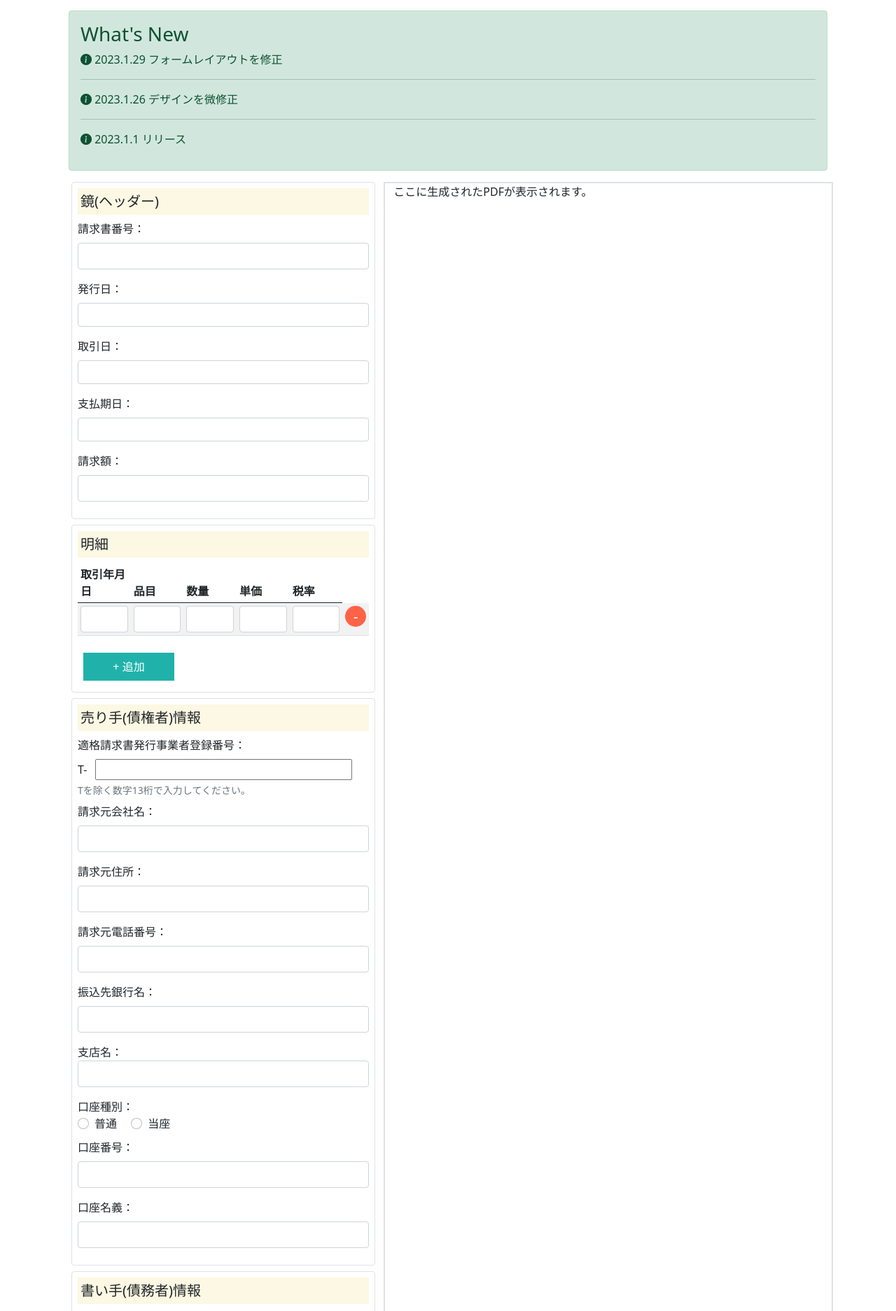
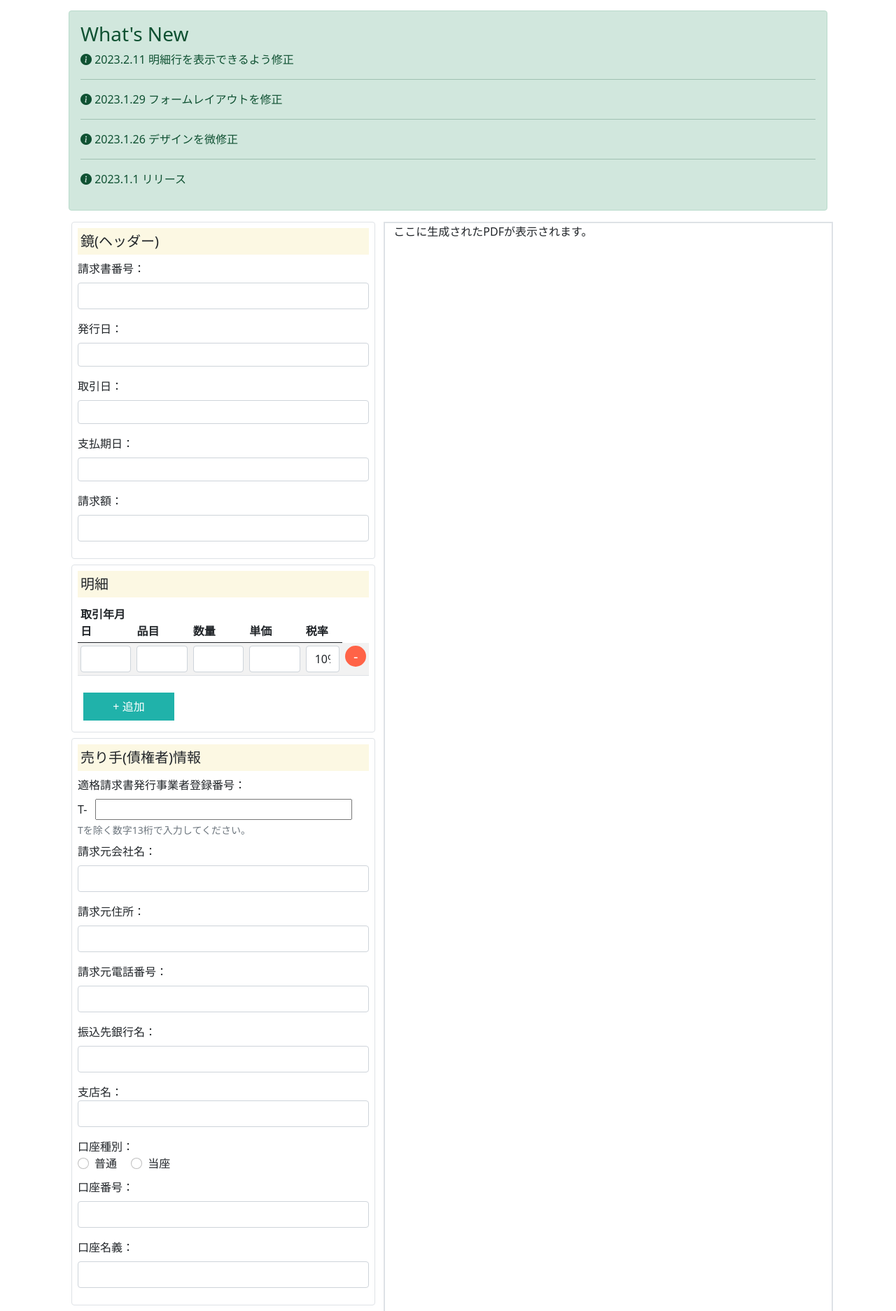
Before and after one commit to okapee/pdf_peppol_builder, a Flask app: page / in a window 1280 px wide. Shown: the part 278-2152 px from the top of the page at 70% size. Run offline with Flask 2, Linux system fonts and the light colour scheme; some libraries are stand-ins or nearby versions.

Commit message:
明細行を表示&計算できるように修正

```diff
--- a/app.py
+++ b/app.py
@@ -64,25 +64,9 @@ dictConfig(
     }
 )
 
-# Cloud SQLに接続し、テーブルを作成する(テーブルは予めコンソールから作成しておくこと!)
-# connection = pymysql.connect(host='34.84.231.41', user='root', password='Gn4+*5biC8=1nACI', db='peppol-builder')
-# with connection.cursor() as cursor:
-#     print(cursor.execute("show databases;"))
-#     sql = '''
-#     CREATE TABLE aiueo (
-#        student_id INT NOT NULL AUTO_INCREMENT PRIMARY KEY,
-#        first_name VARCHAR(50) NULL,
-#        last_name VARCHAR(50) NULL,
-#        birthday DATE NULL,
-#        gender ENUM('F','M')
-#     )'''
-#     cursor.execute(sql)
-
-
 @app.route("/")
 def index():
     return render_template("main.html")
-
 
 @app.route("/call_from_ajax", methods=["POST"])
 def callfromajax():
@@ -90,25 +74,24 @@ def callfromajax():
         encoded_string = ""
         global filename
         req = request.get_json()
-        # app.logger.warning(f'filename: {request.json["fileSpecNo"]}')
         filename = f'output_{req["fileSpecNo"]}.pdf'
         file_path = f"./tmp/{filename}"
-        app.logger.warning(f"file_path: {file_path}")
-        app.logger.warning(f"filename: {filename}")
         invoiceNo = req["invoiceNo"]
         issueDate = req["issueDate"]
         issuer = req["issuer"]
-
-        # 明細取得
-
-
-        detail1 = req['detail1']
-        # detailList = request.form['detail1[]']
-
-        # app.logger.warning(f"invoice_no: {invoiceNo}, issueDate: {issueDate}")
-        app.logger.warning(f"detail1: {detail1}")
-
-        # output_path = Path.cwd() / "tmp" / filename
+        issuerAddress = req["issuerAddress"]
+        issuerTel = req["issuerTel"]
+        issueDate = req["issueDate"]
+        amount = req["amount"]
+        dueDate = req["dueDate"]
+        dealDate = req["dealDate"]
+        registerNo = req["registerNo"]
+        bank = req["bank"]
+        bBranch = req["bBranch"]
+        accountType = req["accountType"]
+        accountNo = req["accountNo"]
+        accountName = req["accountName"]
+        buyer = req["buyer"]
 
         # A4の新規PDFファイルを作成
         page = canvas.Canvas(f"/tmp/{filename}", pagesize=portrait(A4))
@@ -117,20 +100,59 @@ def callfromajax():
         # フォントの設定(第1引数：フォント、第2引数：サイズ)
         page.setFont("kokuri", 18)
 
-        amount = str(int(detail1[2])*int(detail1[3]) / 1.1) if req["amount"] == "" else req["amount"]
+        # amount = str(int(detail1[2])*int(detail1[3]) / 1.1) if req["amount"] == "" else req["amount"]
+
+        detailAmount = 0
+        # 明細取得
+        for i, detail in enumerate(req['detail']):
+            for j,value in enumerate(detail):
+                print(f'({i},{j}): {value}')
+                # 値がない場合、j=[0,1]は空文字を、j=[2,3]は数字の0を、j=4は10を挿入
+                if j == 4 and value == '10%':
+                    detailAmount += int(detail[2] if str.isdigit(detail[2]) else 0) * int(detail[3] if str.isdigit(detail[3]) else 0) * 1.1
+                elif j == 4 and value == '8%':
+                    detailAmount += int(detail[2] if str.isdigit(detail[2]) else 0) * int(detail[3] if str.isdigit(detail[3]) else 0) * 1.08
+                elif j == 4:
+                    detailAmount += int(detail[2] if str.isdigit(detail[2]) else 0) * int(detail[3] if str.isdigit(detail[3]) else 0)
+
+            page.drawCentredString(65, 450 - 25*i, f"{i+1}")
+            page.drawCentredString(190, 450 - 25*i, detail[1])
+            page.drawCentredString(350, 450 - 25*i, detail[2])
+            page.drawCentredString(430, 450 - 25*i, detail[3])
+            page.drawCentredString(510, 450 - 25*i, str(math.floor(int(detail[2] if str.isdigit(detail[2]) else 0)*int(detail[3] if str.isdigit(detail[3]) else 0)*10) / 10))
+
+        # detailList = request.form['detail1[]']
+        # app.logger.warning(f"invoice_no: {invoiceNo}, issueDate: {issueDate}")
+        app.logger.warning(f"detail: {detail}")
+
+        # output_path = Path.cwd() / "tmp" / filename
+
+        # 表示用請求金額
+        dispAmount = ''
+
+        if str.isdigit(amount):
+            dispAmount = str(math.floor(amount*10) / 10)
+        elif detailAmount != 0:
+            dispAmount = str(math.floor(detailAmount*10) / 10)
+        else:
+            dispAmount = '0'
+
+        app.logger.warning(f"buyer: {buyer}")
 
         page.drawRightString(20 * cm, 28 * cm, f"発行日: {issueDate}")
         page.drawRightString(20 * cm, 27 * cm, f"請求書番号: {invoiceNo}")
-        page.drawString(1 * cm, 23 * cm, f"{issuer} 御中")
-        page.drawString(1 * cm, 22 * cm, f'ご請求金額: {amount} 円')
-        page.drawString(1 * cm, 21 * cm, f'お支払期限: {req["dueDate"]}')
-        page.drawRightString(20 * cm, 22 * cm, f'{req["issuerAddress"]}')
-        page.drawRightString(20 * cm, 21 * cm, f'{req["issuerTel"]}')
+        page.drawString(1 * cm, 23 * cm, f"{buyer} 御中")
+        page.drawString(1 * cm, 22 * cm, f'ご請求金額: {dispAmount} 円')
+        page.drawString(1 * cm, 21 * cm, f'お支払期限: {dueDate}')
+        page.drawRightString(20 * cm, 23 * cm, f'{issuer}')
+        page.drawRightString(20 * cm, 22 * cm, f'{issuerAddress}')
+        page.drawRightString(20 * cm, 21 * cm, f'{issuerTel}')
+        page.drawRightString(20 * cm, 20 * cm, f'登録番号: {registerNo}')
 
         # 指定座標が左端となるように文字を挿入 Ａ４サイズは、縦２９．７cm、横２１．０cm
         # フォントの設定(第1引数：フォント、第2引数：サイズ)
         page.setFont("kokuri", 25)
-        page.drawString(10 * cm, 25 * cm, "請求書")
+        page.drawString(9 * cm, 25 * cm, "請求書")
 
         # 明細
         # This Block Consist of Costumer Details
@@ -152,17 +174,10 @@ def callfromajax():
         page.line(400, 200, 400, 500)
         page.line(460, 200, 460, 500)
 
-        page.drawCentredString(65, 450, "1")
-        page.drawCentredString(190, 450, detail1[1])
-        page.drawCentredString(350, 450, detail1[2])
-        page.drawCentredString(430, 450, detail1[3])
-        app.logger.warn(f'detail1 type: {detail1[2]}')
-        page.drawCentredString(510, 450, str(int(detail1[2])*int(detail1[3])))
-
         page.drawString(
             50,
             150,
-            f'振込先: {req["bank"]}銀行  {req["bBranch"]}支店  {req["accountType"]}  {req["accountNo"]}  {req["accountName"]}',
+            f'振込先: {bank}銀行  {bBranch}支店  {accountType}  {accountNo}  {accountName}',
         )
 
         # PDFファイルとして保存
--- a/templates/main.html
+++ b/templates/main.html
@@ -59,6 +59,11 @@
 
   <div class="alert alert-success m-3" role="alert">
     <h3 class="alert=heading">What's New</h3>
+    <p>
+      <i class="bi bi-info-circle-fill"></i> 2023.2.11
+      明細行を表示できるよう修正
+    </p>
+    <hr />
     <p>
       <i class="bi bi-info-circle-fill"></i> 2023.1.29 フォームレイアウトを修正
     </p>
@@ -163,11 +168,14 @@
                     />
                   </td>
                   <td>
-                    <input
-                      class="detail1 form-control"
-                      name="detail1"
-                      type="number"
-                    />
+                    <select
+                      class="detail1 form-control form-control-md"
+                      name="taxrate"
+                    >
+                      <option value="10%">10%</option>
+                      <option value="8%">8%</option>
+                      <option value="それ以外">非課税・不課税</option>
+                    </select>
                   </td>
                   <td><button class="remove">-</button></td>
                 </tr>
@@ -290,6 +298,10 @@
             </div>
           </div>
           <div class="form-text mb-2">Tを除く数字13桁で入力してください。</div>
+          <div class="form-group mb-3">
+            <label for="buyer" class="form-label">請求先会社名：</label>
+            <input id="buyer" type="text" name="buyer" class="form-control" />
+          </div>
         </div>
         <button type="submit" class="btn btn-primary mt-2">生成</button>
         <input
@@ -316,22 +328,31 @@
   $('#invoice-form').on('submit', function (e) {
       console.log('submit発火');
       e.preventDefault();
-      var form_data = $('#invoice-form');
-      console.dir(`form_data: ${form_data}`);
-      console.log(`invoiceNo: ${$('#invoiceNo').val()}, issueDate: ${$('#issueDate').val()}, issuerName: ${$('#issuerName').val()}`);
-      var serialized_data = form_data.serializeArray();
-      var send_data = JSON.stringify(serialized_data);
+      // 明細の値取得 $(".table tbody").children().lengthで明細行数を取得
+      row_num = $(".table tbody").children().length
+      console.log(`row_num: ${row_num}`);
 
-      // 明細の値取得
-      /*const detail1 = $('.detail1').each(function(index, element){
-        return element.value;
-      }).get();*/
+      var detailList = [];
+      for(let i=1; i<=row_num; i++){
+        console.log(`loop${i}`);
+        var tmpList = [];
+        var detail = $(".detail" + i).serializeArray();
+        detail.forEach(elm => {
+          Object.keys(elm).forEach(key => {
+            if(key=='value'){
+              tmpList.push(elm[key]);
+            }
+          });
+        });
+        detailList.push(tmpList);
+      }
 
-      //console.log(`detail1: ${detail1}`);
+      // console.log(`detailList: ${detailList[1][1]}`);
 
-      var detail1List = [];
+      /*var detail1List = [];
       var detail1 = $(".detail1").serializeArray();
-      console.dir(detail1);
+      detailList.push(detail1);
+      console.log(`detailList: ${detailList}`);
 
       detail1.forEach(elm => {
         Object.keys(elm).forEach(key => {
@@ -340,10 +361,7 @@
           }
         });
       });
-      console.log(`detail1List: ${Object.values(detail1List)}`);
-      console.log(`type: ${typeof(Object.values(detail1List))}`);
-      console.dir(`send_data: ${send_data}`);
-
+      */
       var formdata = JSON.stringify(
          {
             "fileSpecNo": Math.random().toString(32).substring(2),
@@ -356,13 +374,13 @@
             "dueDate": $('#dueDate').val(),
             "dealDate": $('#dealDate').val(),
             "registerNo": $('#registerNo').val(),
-            "issuer": $('#issuer').val(),
             "bank": $('#bank').val(),
             "bBranch": $('#bBranch').val(),
             "accountType": $('#accountType').val(),
             "accountNo": $('#accountNo').val(),
             "accountName": $('#accountName').val(),
-            "detail1": detail1List,
+            "detail": detailList,
+            "buyer": $('#buyer').val(),
           }
       )
       $.ajax({
@@ -406,7 +424,11 @@
     // tableの行数取得
     var id = $(".table tbody").children().length + 1;
     console.log(`明細行ID=${id}`);
-    var html = `<tr><td><input id="dealDateDetail${id}" name="detail${id}" type="text" /></td><td><input id="ItemDetail${id}" name="detail${id}" type="text" /></td><td><input id="quantityDetail${id}" name="detail${id}" type="number" /></td><td><input id="priceDetail${id}" name="detail${id}" type="number" /></td><td><input id="taxDetail${id}" name="detail${id}" type="number" /></td><td><button class="remove">-</button></td></tr>`;
+    var html = `<tr><td><input id="dealDateDetail${id}" name="detail${id}" class="detail${id} form-control" type="text" /></td><td><input id="ItemDetail${id}" name="detail${id}"  class="detail${id} form-control" type="text" /></td><td><input id="quantityDetail${id}" name="detail${id}"  class="detail${id} form-control" type="number" /></td><td><input id="priceDetail${id}" name="detail${id}"  class="detail${id} form-control" type="number" /></td><td><select id="taxrate${id}" class="detail${id} form-control form-control-md" name="taxrate">
+                      <option value="10%">10%</option>
+                      <option value="8%">8%</option>
+                      <option value="それ以外">非課税・不課税</option>
+                    </select><td><button class="remove">-</button></td></tr>`;
     $('tbody').append(html);
   });
 </script>
```
